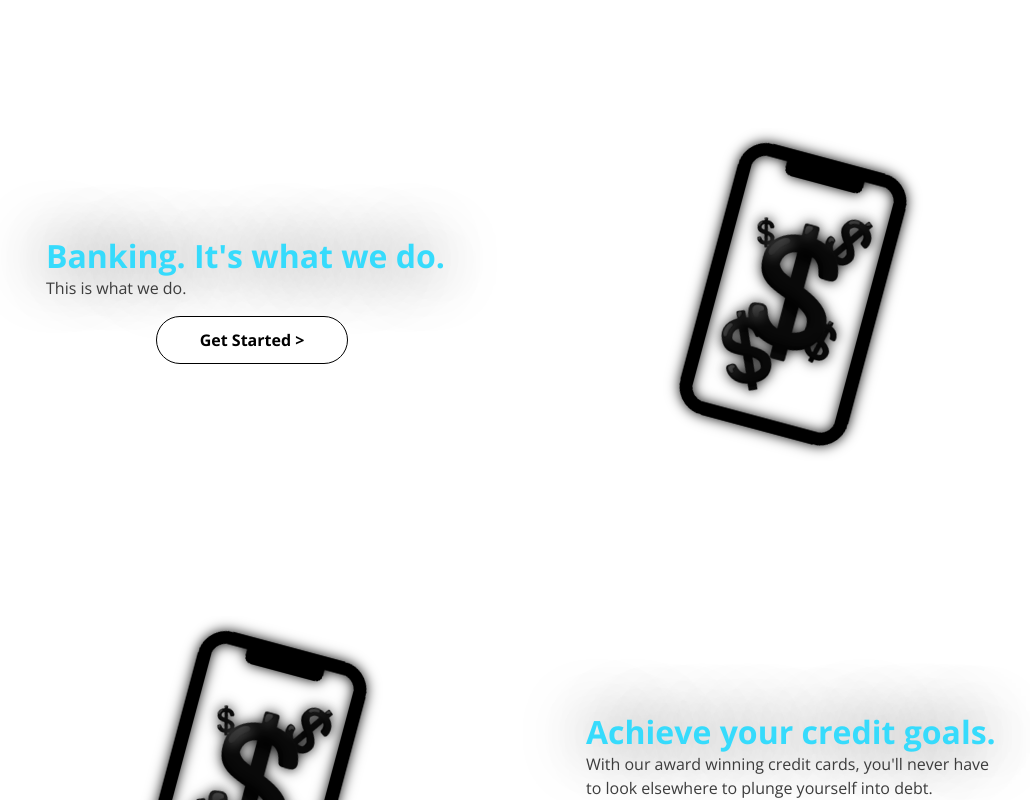
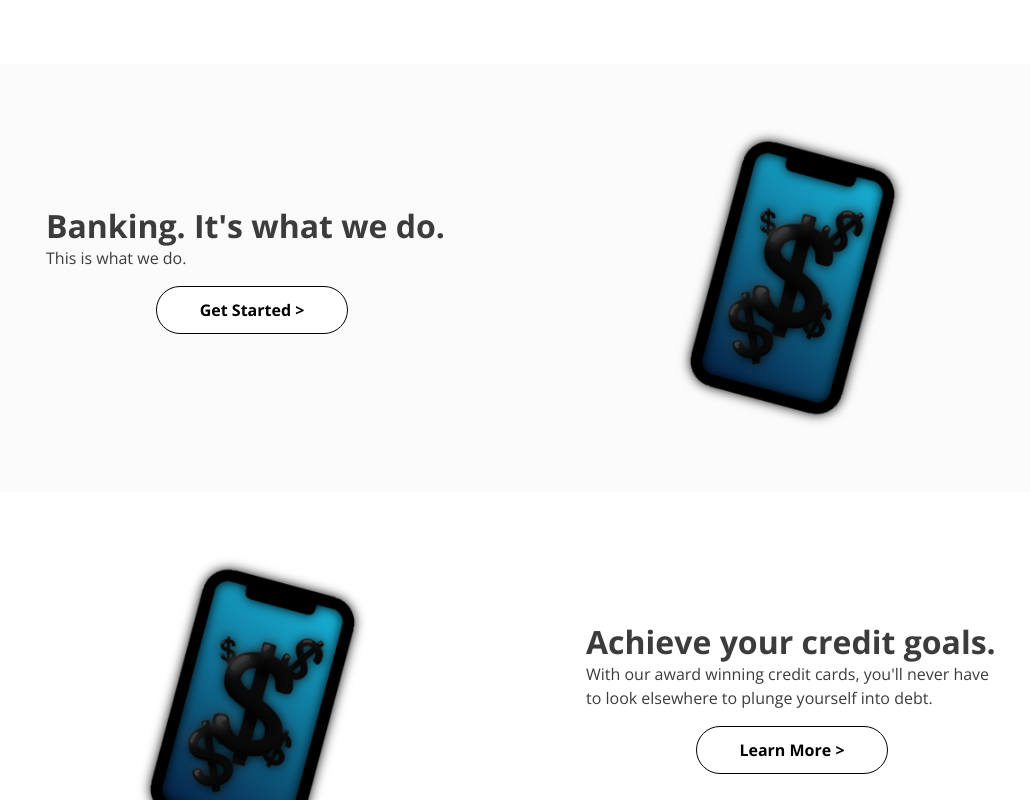
Before and after one commit to tdarthur/bank-app, a React (Vite) app: page / in a window 1280 px wide. Shown: the part 800-1600 px from the top of the page, without its empty margins (118-1148 px from the left). Built offline with nearby package versions, Linux system fonts and the light colour scheme; no server answers; what aws-amplify would draw is missing.

Commit message:
minor home page changes

```diff
--- a/src/routes/Root/Home/home.module.css
+++ b/src/routes/Root/Home/home.module.css
@@ -125,29 +125,31 @@
 	align-items: center;
 
 	width: 100%;
-	height: 360px;
+	height: 300px;
+}
+
+.card:nth-child(odd):after {
+	content: "";
+
+	position: absolute;
+	z-index: -1;
+	left: 0;
+
+	width: 100%;
+	height: calc(300px + 128px);
+
+	background-color: #fbfbfb;
 }
 
 .card > div:first-child {
 	padding: 0 4rem;
 }
 
-.card h2 {
-	color: var(--primary-color);
-	text-shadow: 0 0 64px black;
-}
-
 .card > div:first-child > *:nth-child(2) {
 	margin-bottom: 1rem;
 }
 
-.cardImage {
-	position: relative;
-
-	width: 100%;
-	height: 100%;
-}
-
 .cardImage > img {
+	max-height: 300px;
 	margin: 0 auto;
 }
```
Also changed, not shown: src/assets/money-phone.png.
